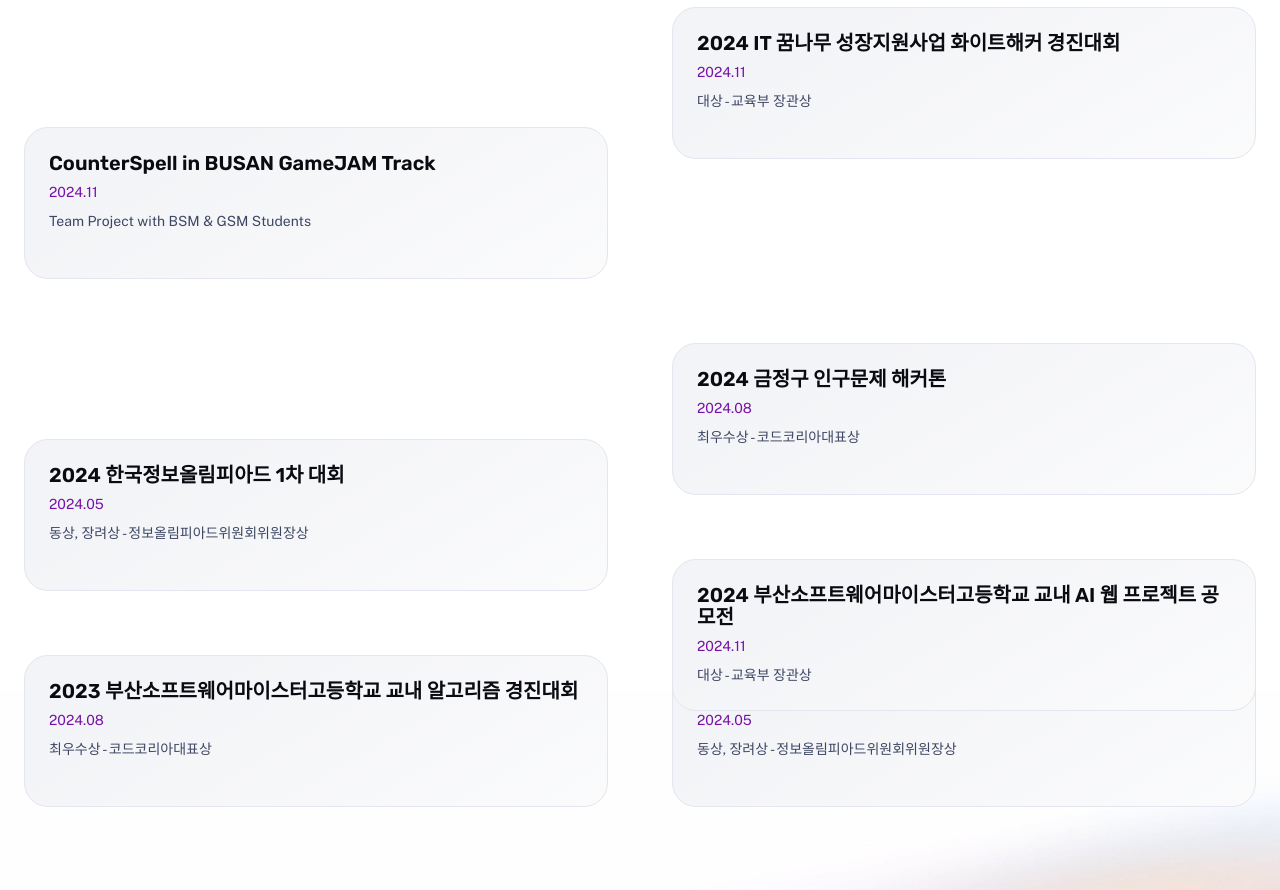
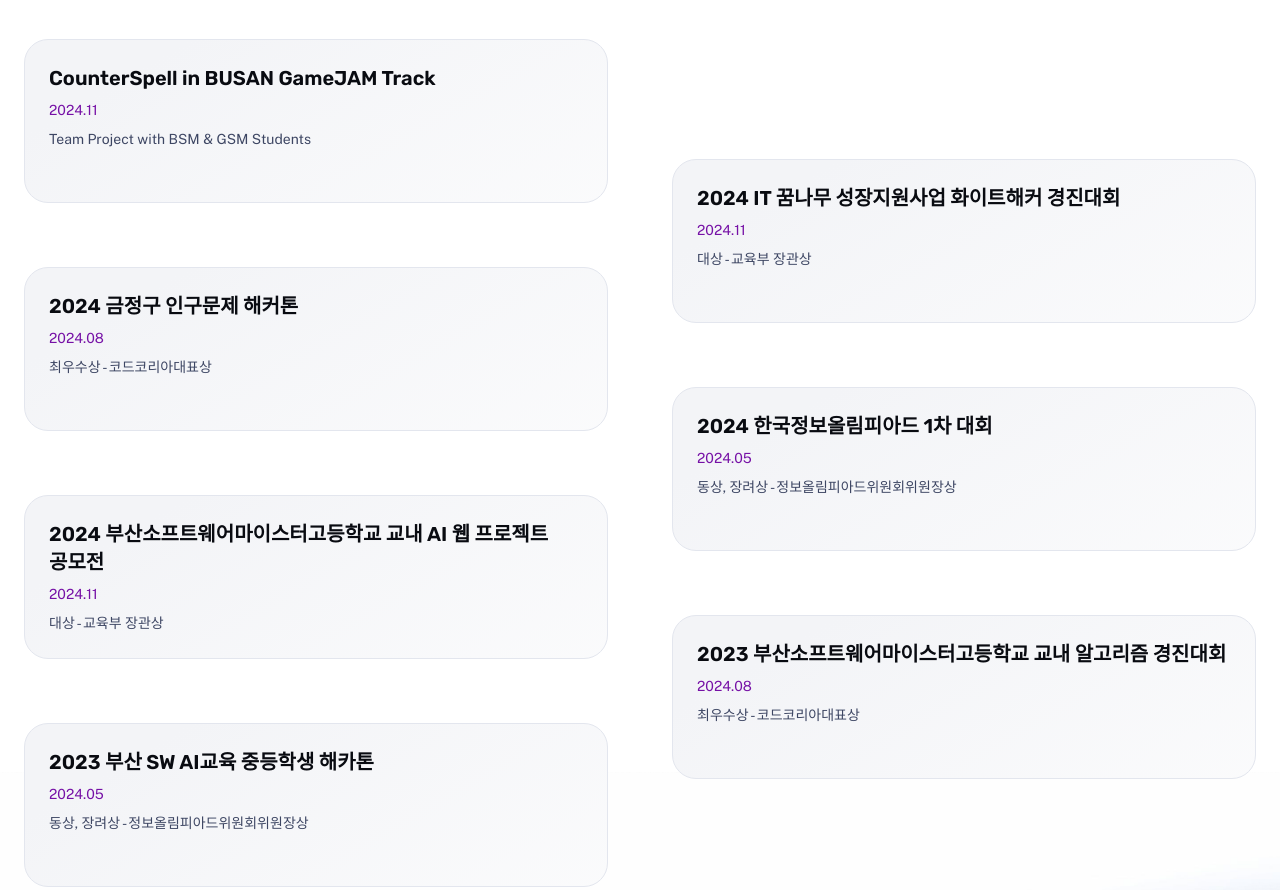
Before and after one commit to dongwookkim3/Portfolio, an Astro site: page / in a window 1280 px wide. Shown: the part 1480-2370 px from the top of the page. Built offline with nearby package versions, Linux system fonts and the light colour scheme; Astro itself is replaced by a stand-in of ours.

Commit message:
FIX : 수상내역이 짤리는 버그 수정

```diff
--- a/src/components/Grid.astro
+++ b/src/components/Grid.astro
@@ -41,12 +41,12 @@
 		}
 
 		/* Shift first item in each row vertically to create staggered effect. */
-		.grid.offset > :global(:nth-child(odd)) {
+		.grid.offset > :global(:nth-child(even)) {
 			transform: translateY(var(--row-offset));
 		}
 
 		/* If last row contains only one item, display it in the second column. */
-		.grid.offset > :global(:last-child:nth-child(odd)) {
+		.grid.offset > :global(:last-child:nth-child(even)) {
 			grid-column: 2 / 3;
 			transform: none;
 		}
--- a/src/components/MainHead.astro
+++ b/src/components/MainHead.astro
@@ -7,8 +7,8 @@
 }
 
 const {
-	title = 'Jeanine White: Personal Site',
-	description = 'The personal site of Jeanine White',
+	title = 'Dongwook Kim',
+	description = 'Dongwook Kim - Portfolio',
 } = Astro.props;
 ---
 
--- a/src/components/Nav.astro
+++ b/src/components/Nav.astro
@@ -6,7 +6,7 @@
 /** Main menu items */
 const textLinks: { label: string; href: string }[] = [
 	{ label: 'Home', href: '/' },
-	{ label: 'Project', href: '/work/' },
+	{ label: 'Project', href: '/project/' },
 	{ label: 'About', href: '/about/' },
 ];
 
--- a/src/components/PortfolioPreview.astro
+++ b/src/components/PortfolioPreview.astro
@@ -16,7 +16,7 @@
 <style>
 	.card {
 		display: grid;
-		grid-template: auto 1fr / auto 1fr;
+		grid-template: autowork 1fr / auto 1fr;
 		height: 11rem;
 		background: var(--gradient-subtle);
 		border: 1px solid var(--gray-800);
--- a/src/pages/about.astro
+++ b/src/pages/about.astro
@@ -12,7 +12,7 @@
 import '../styles/about.css';
 ---
 
-<BaseLayout title="About | Dongwook Kim" description="About Dongwook Kim - Junior Embedded Developer">
+<BaseLayout title="Dongwook Kim" description="About Dongwook Kim - Junior Embedded Developer">
     <div class="stack gap-20">
         <main class="wrapper about">
             <Hero
@@ -29,6 +29,7 @@
 
             <section>
                 <h2 class="section-title">Education</h2>
+				<br />
                 <div class="content">
                     {educationData.map(edu => (
                         <div class="education-item">
@@ -45,6 +46,7 @@
 
             <section>
                 <h2 class="section-title">Certificate</h2>
+                <br />
                 <div class="content">
                     <div class="algorithm-item">
                         <h3>국가기술자격</h3>
@@ -75,6 +77,7 @@
 
             <section>
                 <h2 class="section-title">Algorithm</h2>
+				<br />
                 <div class="content">
                     <div class="algorithm-item">
                         <h3>대회 검수진</h3>
--- a/src/pages/index.astro
+++ b/src/pages/index.astro
@@ -52,41 +52,50 @@
 
 				<div class="gallery">
 					<Grid variant="offset">
-						<li class="award-card">
-							<h4>CounterSpell in BUSAN GameJAM Track</h4>
-							<p class="date">2024.11</p>
-							<p class="team">Team Project with BSM & GSM Students</p>
-						</li>
-						<li class="award-card">
-							<h4>2024 IT 꿈나무 성장지원사업 화이트해커 경진대회</h4>
-							<p class="date">2024.11</p>
-							<p class="award">대상 - 교육부 장관상</p>
-						</li>금정구 인구문제 해커톤
-						<li class="award-card">
-							<h4>2024 금정구 인구문제 해커톤</h4>
-							<p class="date">2024.08</p>
-							<p class="award">최우수상 - 코드코리아대표상</p>
-						</li>
-						<li class="award-card">
-							<h4>2024 한국정보올림피아드 1차 대회</h4>
-							<p class="date">2024.05</p>
-							<p class="award">동상, 장려상 - 정보올림피아드위원회위원장상</p>
-						</li>
-						<li class="award-card">
-							<h4>2024 부산소프트웨어마이스터고등학교 교내 AI 웹 프로젝트 공모전</h4>
-							<p class="date">2024.11</p>
-							<p class="award">대상 - 교육부 장관상</p>
-						</li>
-						<li class="award-card">
-							<h4>2023 부산소프트웨어마이스터고등학교 교내 알고리즘 경진대회</h4>
-							<p class="date">2024.08</p>
-							<p class="award">최우수상 - 코드코리아대표상</p>
-						</li>
-						<li class="award-card">
-							<h4>2023 부산 SW AI교육 중등학생 해카톤</h4>
-							<p class="date">2024.05</p>
-							<p class="award">동상, 장려상 - 정보올림피아드위원회위원장상</p>
-						</li>
+						{[
+							{
+								title: 'CounterSpell in BUSAN GameJAM Track',
+								date: '2024.11',
+								detail: 'Team Project with BSM & GSM Students'
+							},
+							{
+								title: '2024 IT 꿈나무 성장지원사업 화이트해커 경진대회',
+								date: '2024.11',
+								award: '대상 - 교육부 장관상'
+							},
+							{
+								title: '2024 금정구 인구문제 해커톤',
+								date: '2024.08',
+								award: '최우수상 - 코드코리아대표상'
+							},
+							{
+								title: '2024 한국정보올림피아드 1차 대회',
+								date: '2024.05',
+								award: '동상, 장려상 - 정보올림피아드위원회위원장상'
+							},
+							{
+								title: '2024 부산소프트웨어마이스터고등학교 교내 AI 웹 프로젝트 공모전',
+								date: '2024.11',
+								award: '대상 - 교육부 장관상'
+							},
+							{
+								title: '2023 부산소프트웨어마이스터고등학교 교내 알고리즘 경진대회',
+								date: '2024.08',
+								award: '최우수상 - 코드코리아대표상'
+							},
+							{
+								title: '2023 부산 SW AI교육 중등학생 해카톤',
+								date: '2024.05',
+								award: '동상, 장려상 - 정보올림피아드위원회위원장상'
+							}
+						].map((award) => (
+							<li class="award-card">
+								<h4>{award.title}</h4>
+								<p class="date">{award.date}</p>
+								{award.award && <p class="award">{award.award}</p>}
+								{award.detail && <p class="team">{award.detail}</p>}
+							</li>
+						))}
 					</Grid>
 				</div>
 			</section>
@@ -253,7 +262,7 @@
 	.award-card {
 		display: flex;
 		flex-direction: column;
-		height: auto;
+		height: 100%;
 		padding: 1.5rem;
 		background: var(--gradient-subtle);
 		border: 1px solid var(--gray-800);
@@ -265,6 +274,8 @@
 		font-size: var(--text-lg);
 		color: var(--gray-0);
 		margin-bottom: 0.5rem;
+		word-break: keep-all;
+		line-height: 1.4;
 	}
 
 	.date {
@@ -339,4 +350,9 @@
 		background: transparent;
 		z-index: 1;
 	}
+
+	.gallery {
+		width: 100%;
+		margin-top: 2rem;
+	}
 </style>
```
Also changed, not shown: src/data/about.ts (+14 -15 lines), src/pages/project.astro (renamed from src/pages/work.astro, +43 -1 lines), README.md.
